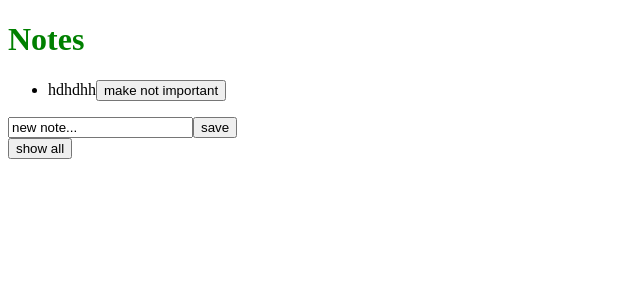
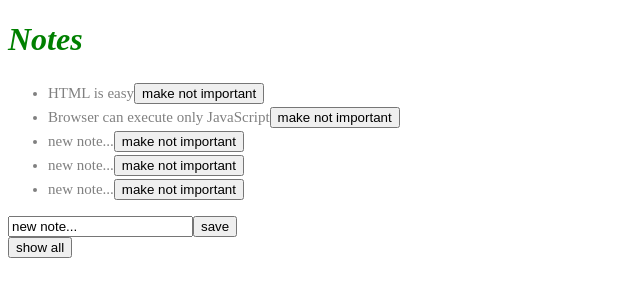
Before and after one commit to raohasham/notes, a React (Vite) app: page / in a window 1280 px wide. Shown: the top 300 px of the page, without its empty margins (0-640 px from the left). Built offline with nearby package versions, Linux system fonts and the light colour scheme; data requests are answered from the project's data file.

Commit message:
add style and notification component

```diff
--- a/db.json
+++ b/db.json
@@ -3,12 +3,12 @@
     {
       "id": "1",
       "content": "HTML is easy",
-      "important": false
+      "important": true
     },
     {
       "id": "2",
       "content": "Browser can execute only JavaScript",
-      "important": false
+      "important": true
     },
     {
       "id": "3",
@@ -18,22 +18,32 @@
     {
       "id": "4",
       "content": "new note...",
-      "important": false
+      "important": true
     },
     {
       "id": "5",
       "content": "new note...",
-      "important": false
+      "important": true
     },
     {
       "content": "hdhdhh",
-      "important": true,
+      "important": false,
       "id": "6"
     },
     {
       "content": "new note...hdhefhhafhsbbsbkkwfkffhwswsjfuejkfnskfk",
       "important": false,
       "id": "7"
+    },
+    {
+      "id": "8",
+      "content": "new note...",
+      "important": true
+    },
+    {
+      "id": "8",
+      "content": "new note...",
+      "important": false
     }
   ]
 }
--- a/src/App.jsx
+++ b/src/App.jsx
@@ -1,6 +1,7 @@
 import { useState , useEffect } from 'react'
 import Note from "./components/note"
 import notesServices from './services/notes'
+import notification from './components/notifcation'
 
 
 
--- a/src/components/note.jsx
+++ b/src/components/note.jsx
@@ -3,7 +3,7 @@ const Note = ({ note, toggleImportance }) => {
     ? 'make not important' : 'make important'
 
   return (
-    <li>
+    <li className="note">
       {note.content}
       <button onClick={toggleImportance}>{label}</button>
     </li>
--- /dev/null
+++ b/src/components/notifcation.jsx
@@ -0,0 +1,13 @@
+const notification = ({message})=>{
+    if(message===null){
+        return null
+    }
+    else
+    {
+        <div className="error">
+            {message}
+        </div>
+    }
+
+}
+export default notification
--- a/src/index.css
+++ b/src/index.css
@@ -1,3 +1,10 @@
 h1{
     color: green;
+    font-style: italic;
 }
+
+.note{
+    color: grey;
+    padding-top: 3px;
+    font-size: 15px;
+}
```
